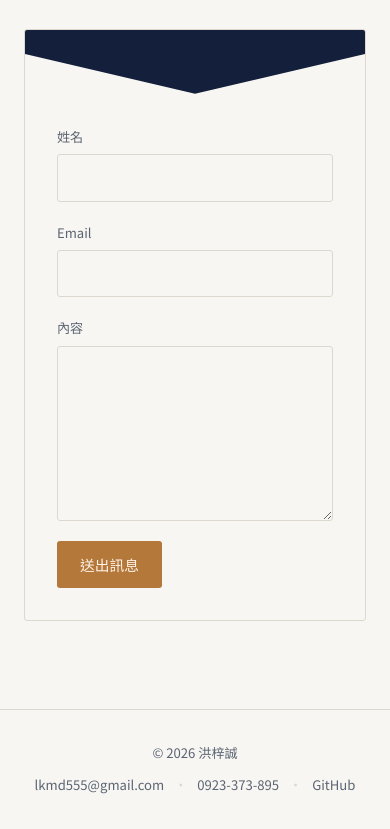
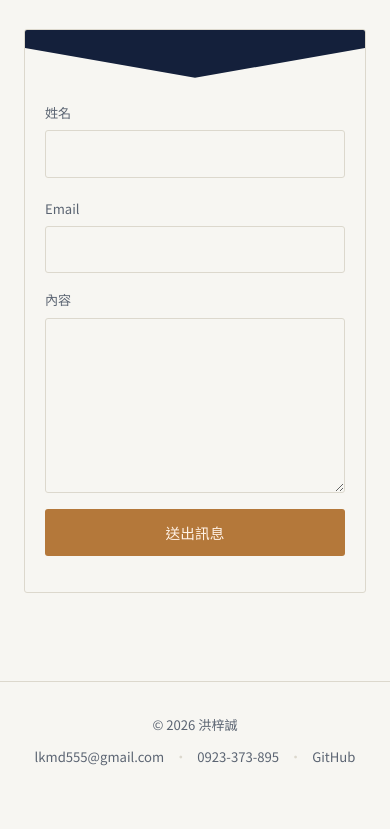
Before and after one commit to ChengHon1126/personal-website, a website built with Vite: page index.html in a window 390 px wide. Shown: the part 4708-5537 px from the top of the page. After the commit the page ends 5509 px from the top, so only its background shows below. Built offline with nearby package versions, Linux system fonts and the light colour scheme.

Commit message:
修正寄信樣是

```diff
--- a/src/main.ts
+++ b/src/main.ts
@@ -82,6 +82,13 @@ const sealEnvelope = (): void => {
   void envelopeCardBody.offsetHeight; // 強制 reflow，讓上面設定的高度先生效再過渡
   envelopeCard.classList.add("sent");
   envelopeCardBody.style.height = `${successHeight}px`;
+
+  // 過渡動畫跑完後把寫死的高度放掉，改回自動高度
+  // （.envelope-card.sent .contact-form 已經用 position: absolute 移出版面計算，
+  //   所以放掉高度後只會依 .envelope-success 的實際大小自動調整，不會跳回表單的高度）
+  window.setTimeout(() => {
+    envelopeCardBody.style.height = "";
+  }, 500);
 };
 
 const setContactStatus = (text: string, state?: "success" | "error"): void => {
--- a/src/style.css
+++ b/src/style.css
@@ -518,6 +518,7 @@ p {
 }
 
 .envelope-card-body {
+  position: relative;
   display: grid;
   padding: 32px;
   overflow: hidden;
@@ -538,6 +539,8 @@ p {
 }
 
 .envelope-card.sent .contact-form {
+  position: absolute;
+  inset: 0;
   opacity: 0;
   transform: translateY(-10px);
   pointer-events: none;
@@ -750,6 +753,29 @@ p {
   .nav-toggle {
     display: flex;
   }
+
+  .envelope-card-body {
+    padding: 24px 20px;
+  }
+
+  .envelope-flap {
+    height: 48px;
+  }
+
+  .contact-form {
+    gap: 16px;
+  }
+
+  .form-actions {
+    flex-direction: column;
+    align-items: stretch;
+    gap: 12px;
+  }
+
+  .form-actions .btn {
+    width: 100%;
+    justify-content: center;
+  }
 }
 
 /* ---------- Focus ---------- */
```
Also changed, not shown: README.md (added).
